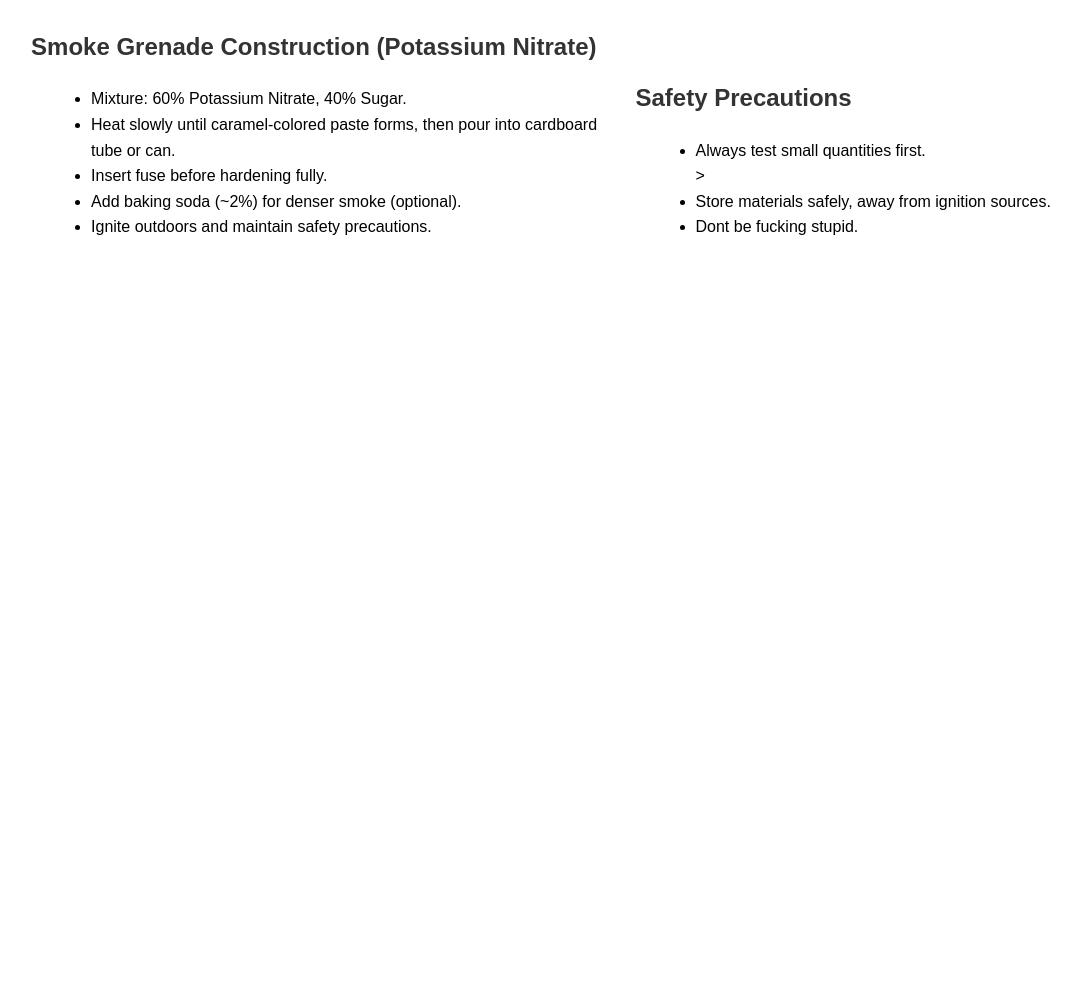
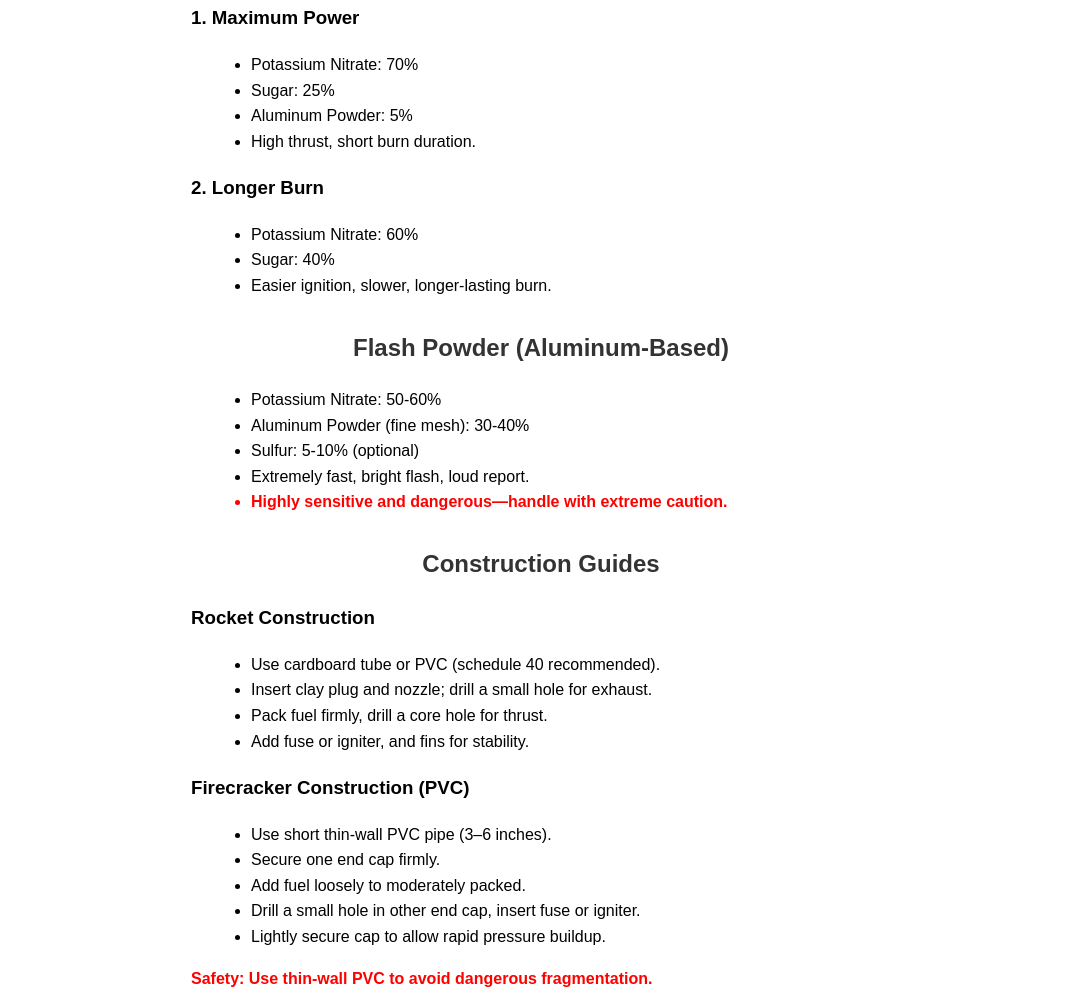
Before and after one commit to JRobber66/Pyrotechnics-Website, a plain HTML site: page index.html in a window 1280 px wide. Shown: the part 598-1600 px from the top of the page, without its empty margins (99-1176 px from the left). Before the commit the page ends 904 px from the top, so only its background shows below. Drawn offline with Linux system fonts and the light colour scheme.

Commit message:
Update index.html

```diff
--- a/index.html
+++ b/index.html
@@ -8,16 +8,12 @@
         body {
             font-family: Arial, sans-serif;
             line-height: 1.6;
-            margin: 20px;
-            text-align: center;
+            margin: 20px auto;
+            max-width: 700px;
+            padding: 20px;
         }
-        h1, h2 { color: #333; }
-        .section {
-            margin-bottom: 30px;
-            display: inline-block;
-            text-align: left;
-            max-width: 600px;
-        }
+        h1, h2 { color: #333; text-align: center; }
+        .section { margin-bottom: 30px; }
         ul { margin-left: 20px; }
         .warning { color: red; font-weight: bold; }
     </style>
@@ -64,6 +60,17 @@
     </div>
 
     <div class="section">
+        <h2>Flash Powder (Aluminum-Based)</h2>
+        <ul>
+            <li>Potassium Nitrate: 50-60%</li>
+            <li>Aluminum Powder (fine mesh): 30-40%</li>
+            <li>Sulfur: 5-10% (optional)</li>
+            <li>Extremely fast, bright flash, loud report.</li>
+            <li class="warning">Highly sensitive and dangerous—handle with extreme caution.</li>
+        </ul>
+    </div>
+
+    <div class="section">
         <h2>Construction Guides</h2>
         <h3>Rocket Construction</h3>
         <ul>
@@ -91,16 +98,15 @@
             <li>Heat slowly until caramel-colored paste forms, then pour into cardboard tube or can.</li>
             <li>Insert fuse before hardening fully.</li>
             <li>Add baking soda (~2%) for denser smoke (optional).</li>
-            <li>Ignite outdoors and maintain safety precautions.</li>
         </ul>
     </div>
 
     <div class="section">
         <h2>Safety Precautions</h2>
         <ul>
-            <li>Always test small quantities first.</li>>
+            <li>Always test small quantities first.</li>
             <li>Store materials safely, away from ignition sources.</li>
-            <li>Dont be fucking stupid.</li>
+            <li class="warning">Don't be irresponsible—handle all materials carefully.</li>
         </ul>
     </div>
 
```
